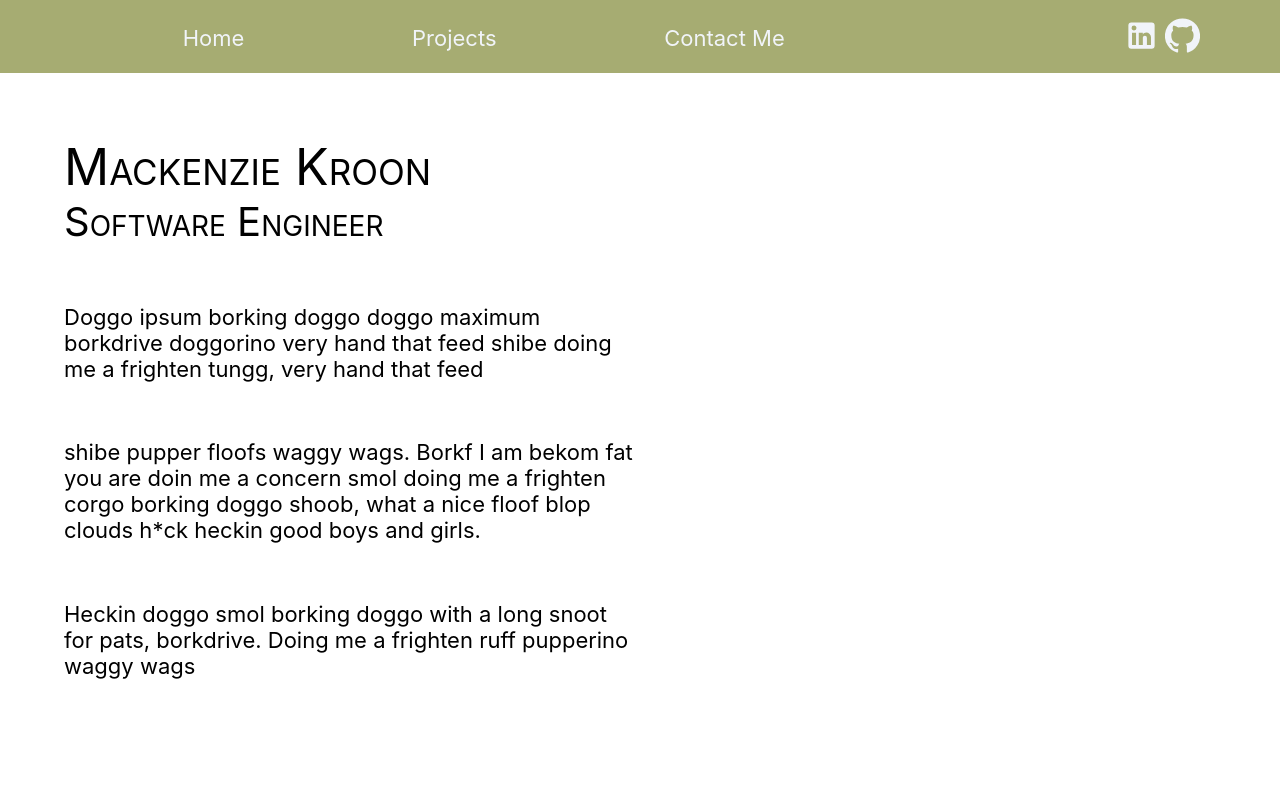
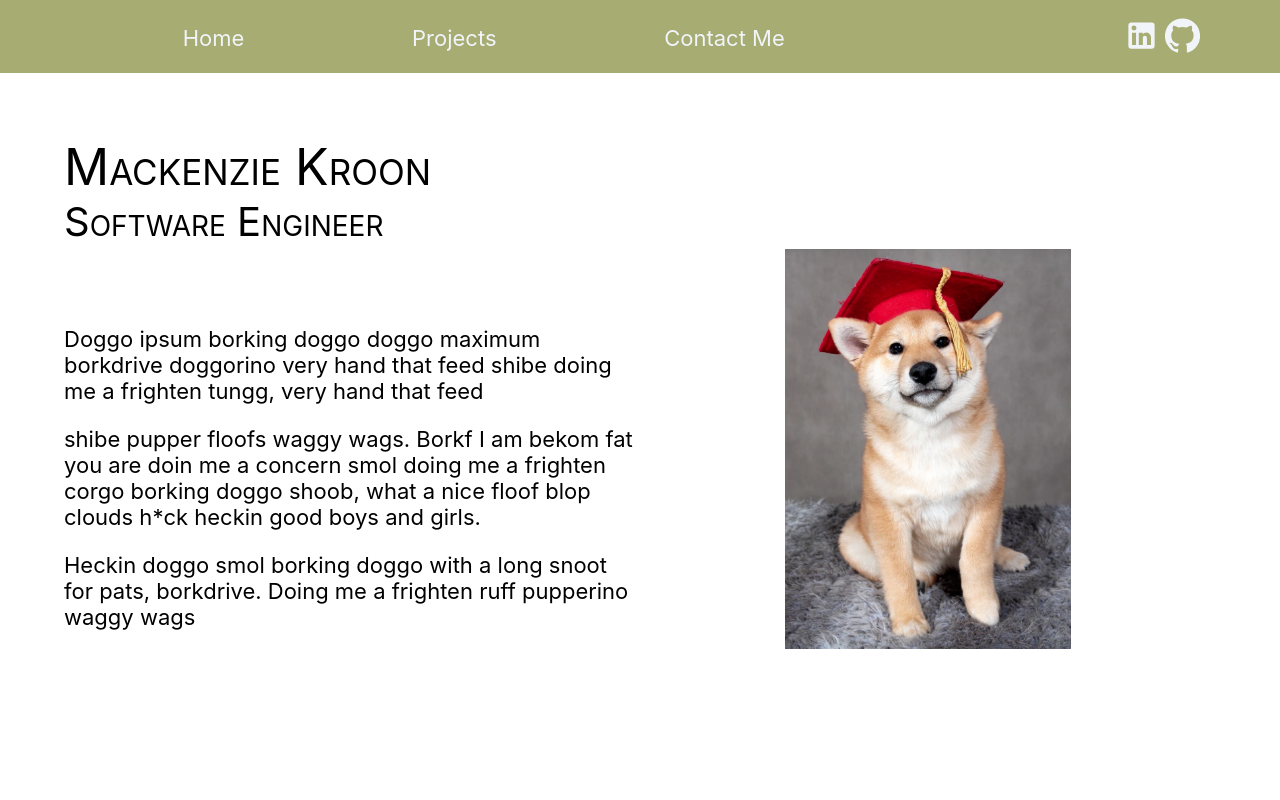
Before and after one commit to mackenziekroon/portfolio-new, a React (Create React App) app: page / in a window 1280 px wide. Shown: the top 800 px of the page. Built offline with nearby package versions, Linux system fonts and the light colour scheme.

Commit message:
added photo

```diff
--- a/src/App.css
+++ b/src/App.css
@@ -52,6 +52,23 @@ body {
   padding-top: 1%;
   border-bottom: solid 4px #990b52;
   border-top: solid 4px #990b52;
+}
+
+.bio-content {
+  display: flex;
+  flex-direction: row;
+}
+
+.profile-photo-container {
+  width: 50%;
+  display: flex;
+  justify-content: center;
+  align-items: center;
+}
+
+.puppy-photo {
+  height: 400px;
+  width: auto;
 }
 
 .bio {
--- a/src/Components/Main.js
+++ b/src/Components/Main.js
@@ -1,4 +1,5 @@
 import React from "react";
+import puppy from "./puppy.png";
 
 const Main = () => {
   return (
@@ -7,20 +8,29 @@ const Main = () => {
         <div className="hello">Mackenzie Kroon</div>
         <div>
           <div className="software-engineer">Software Engineer</div>
-          <p className="bio">
+          <div className="bio-content">
+            <div className="bio">
+              <p>
                 Doggo ipsum borking doggo doggo maximum borkdrive doggorino very
-            hand that feed shibe doing me a frighten tungg, very hand that feed
+                hand that feed shibe doing me a frighten tungg, very hand that
+                feed
               </p>
-          <p className="bio">
-            shibe pupper floofs waggy wags. Borkf I am bekom fat you are doin me
-            a concern smol doing me a frighten corgo borking doggo shoob, what a
-            nice floof blop clouds h*ck heckin good boys and girls.
+              <p>
+                shibe pupper floofs waggy wags. Borkf I am bekom fat you are
+                doin me a concern smol doing me a frighten corgo borking doggo
+                shoob, what a nice floof blop clouds h*ck heckin good boys and
+                girls.
               </p>
 
-          <p className="bio">
+              <p>
                 Heckin doggo smol borking doggo with a long snoot for pats,
                 borkdrive. Doing me a frighten ruff pupperino waggy wags
               </p>
+            </div>
+            <div className="profile-photo-container">
+              <img className="puppy-photo" alt="puppy" src={puppy} />
+            </div>
+          </div>
         </div>
       </div>
     </div>
```
Also changed, not shown: src/Components/puppy.png (added). Lines whose indentation alone changed are shown as unchanged.
